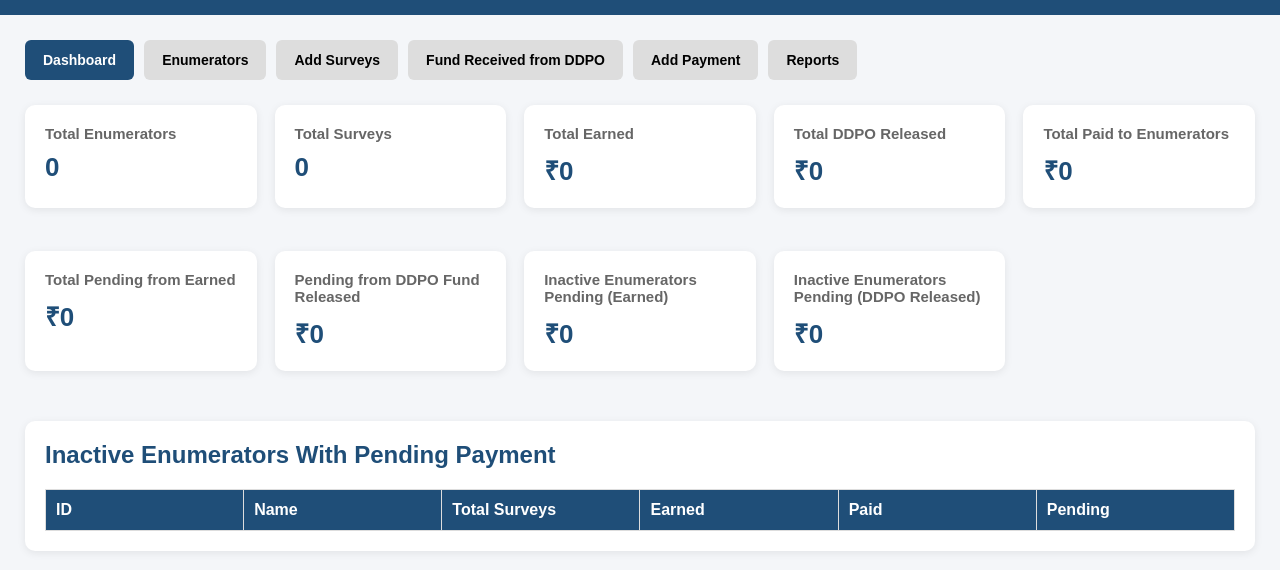
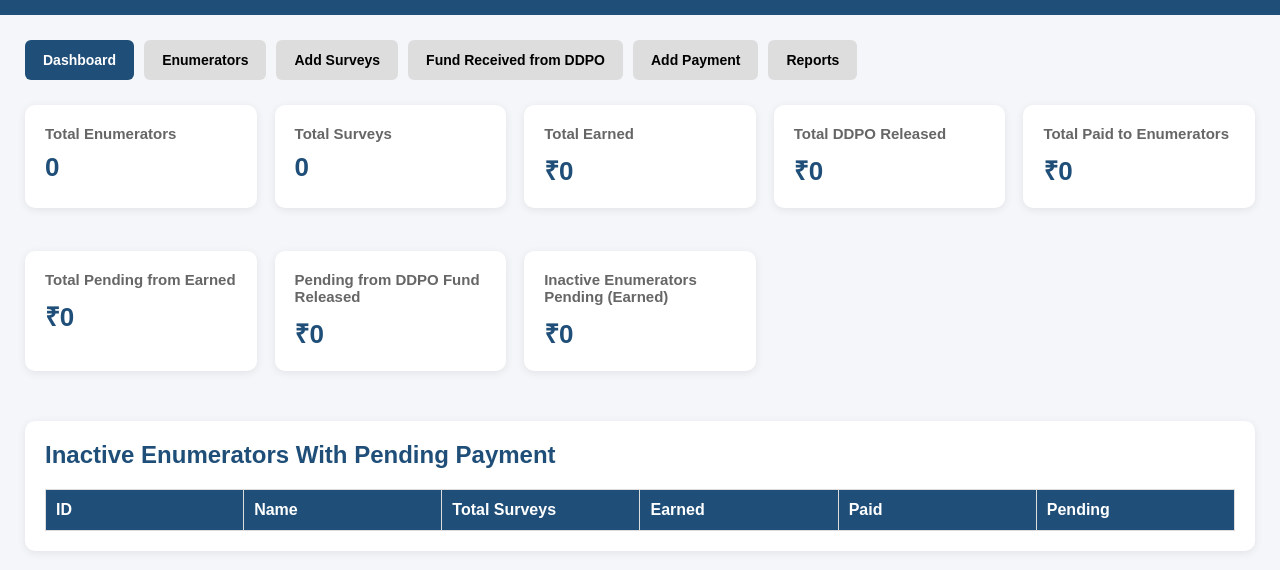
Before and after one commit to singla1209/eps, a plain HTML site: page index.html in a window 1280 px wide. Shown: the part 72-642 px from the top of the page. Drawn offline with Linux system fonts and the light colour scheme; no server answers.

Commit message:
Update index.html

```diff
--- a/index.html
+++ b/index.html
@@ -142,14 +142,7 @@
   </div>
 </div>
 
-   <div class="card inactive-pending-card">
-  <h3>Inactive Enumerators Pending (DDPO Released)</h3>
-<div
-    id="inactivePendingDDPOAmount"
-    class="amount">
-    ₹0
-  </div>
-</div>
+
 
     </div>
 
```
